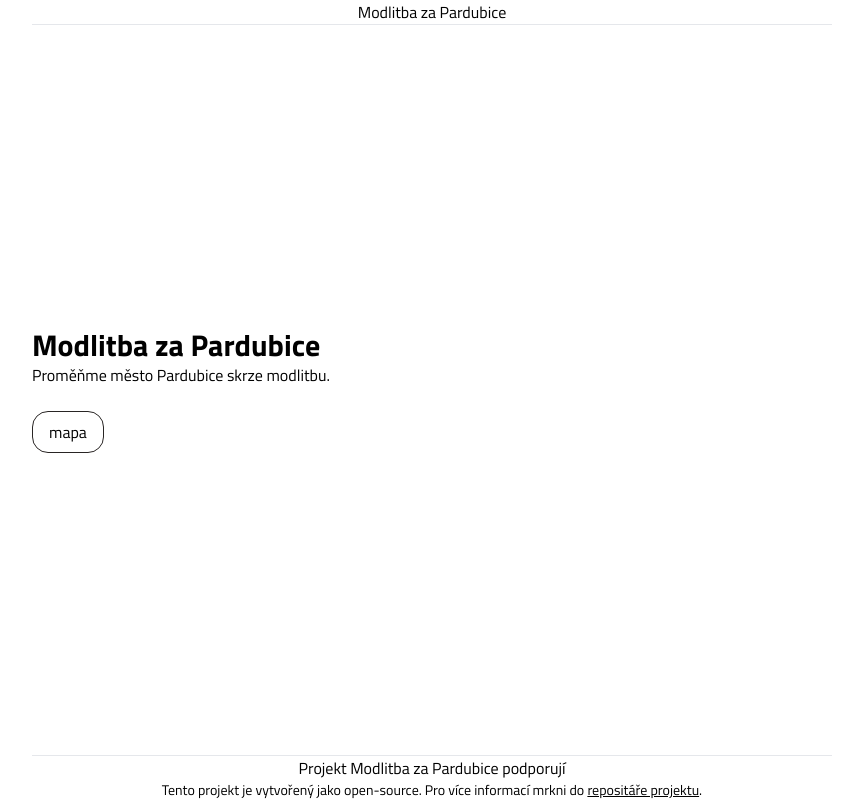
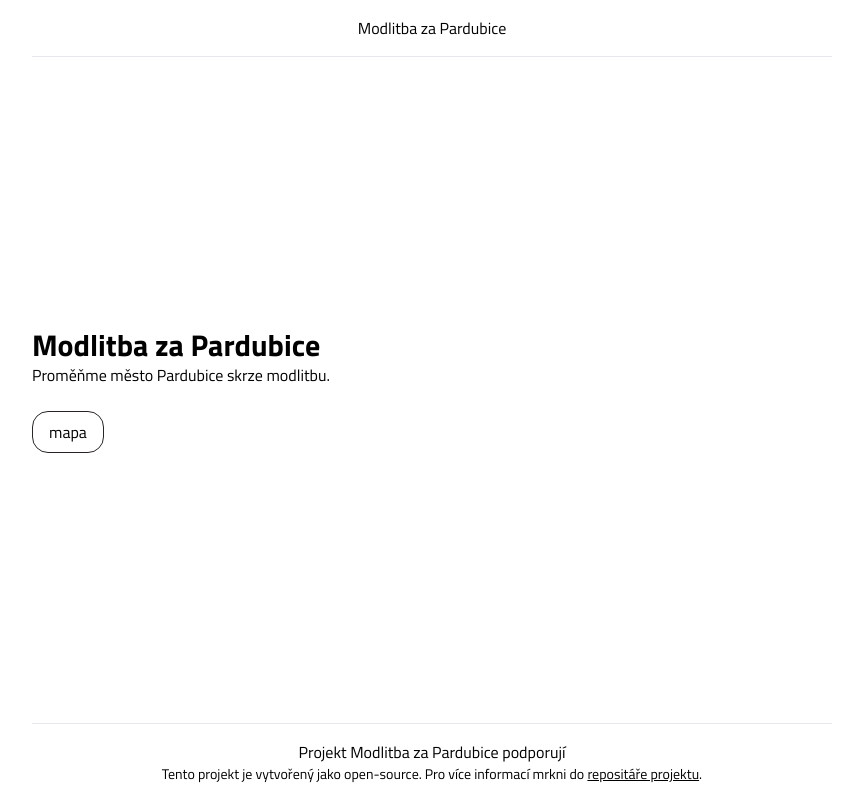
Before and after one commit to petrkucerak/modlitbyzaulice, a Next.js app: page / in a window 1280 px wide. Shown: the whole page, without its empty margins (208-1071 px from the left). Built offline with nearby package versions, Linux system fonts and the light colour scheme.

Commit message:
Add space to header and footer

```diff
--- a/components/layout/footer.js
+++ b/components/layout/footer.js
@@ -3,8 +3,8 @@ import Link from "next/link";
 export default function Footer() {
   return (
     <footer className="border-t w-[90vw] max-w-[800px] flex flex-col items-center justify-between">
-      <p>Projekt Modlitba za Pardubice podporují</p>
-      <p className="text-sm">
+      <p className="mt-4">Projekt Modlitba za Pardubice podporují</p>
+      <p className="text-sm mb-4">
         Tento projekt je vytvořený jako open-source. Pro více informací mrkni do{" "}
         <Link
           href={"https://github.com/petrkucerak/modlitbazapardubice"}
--- a/components/layout/header.js
+++ b/components/layout/header.js
@@ -3,7 +3,9 @@ import Link from "next/link";
 export default function Header() {
   return (
     <header className="border-b w-[90vw] max-w-[800px] flex flex-col items-center justify-between">
-      <Link href={"/"}>Modlitba za Pardubice</Link>
+      <Link href={"/"} className="my-4">
+        Modlitba za Pardubice
+      </Link>
     </header>
   );
 }
```
